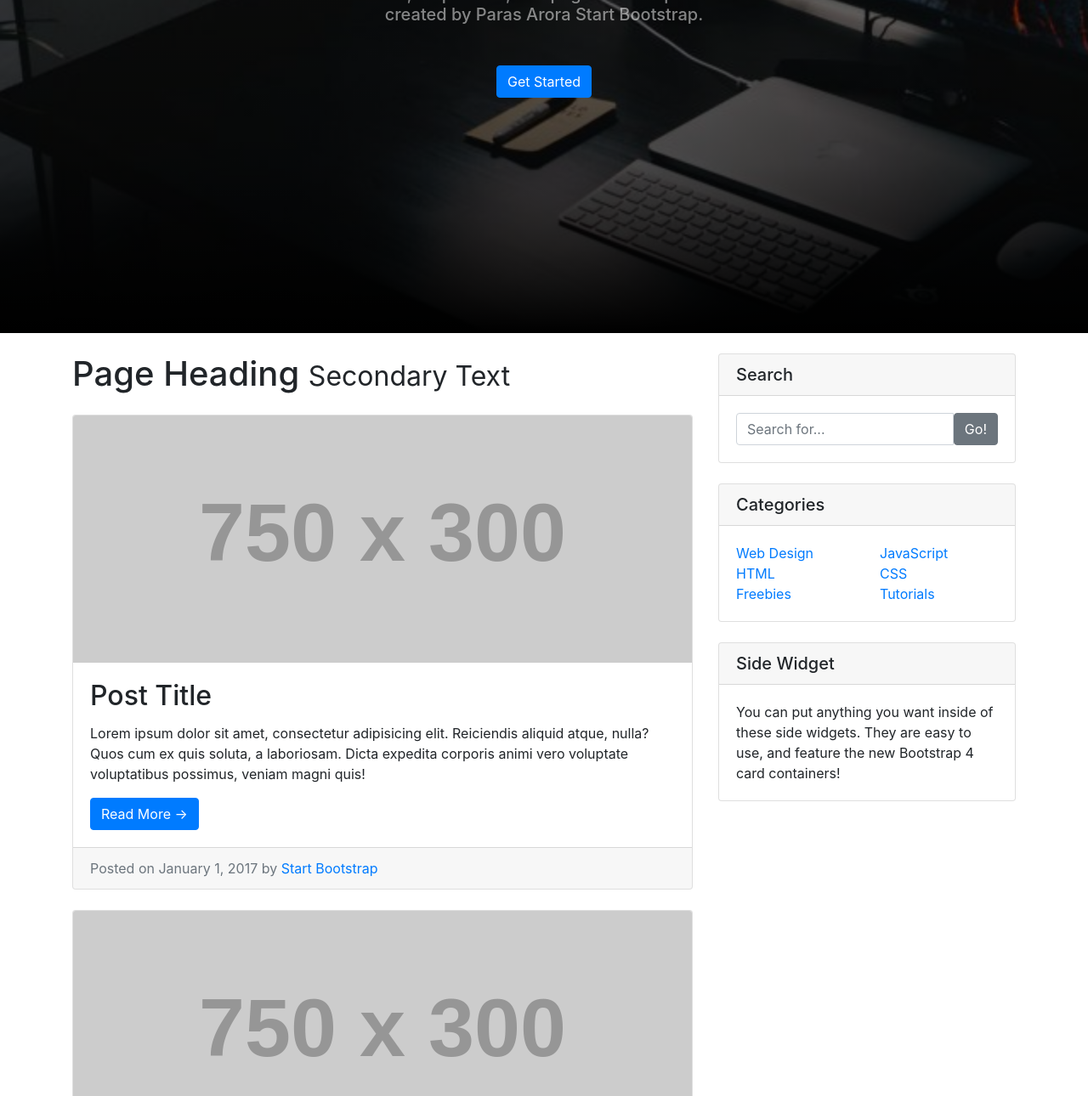
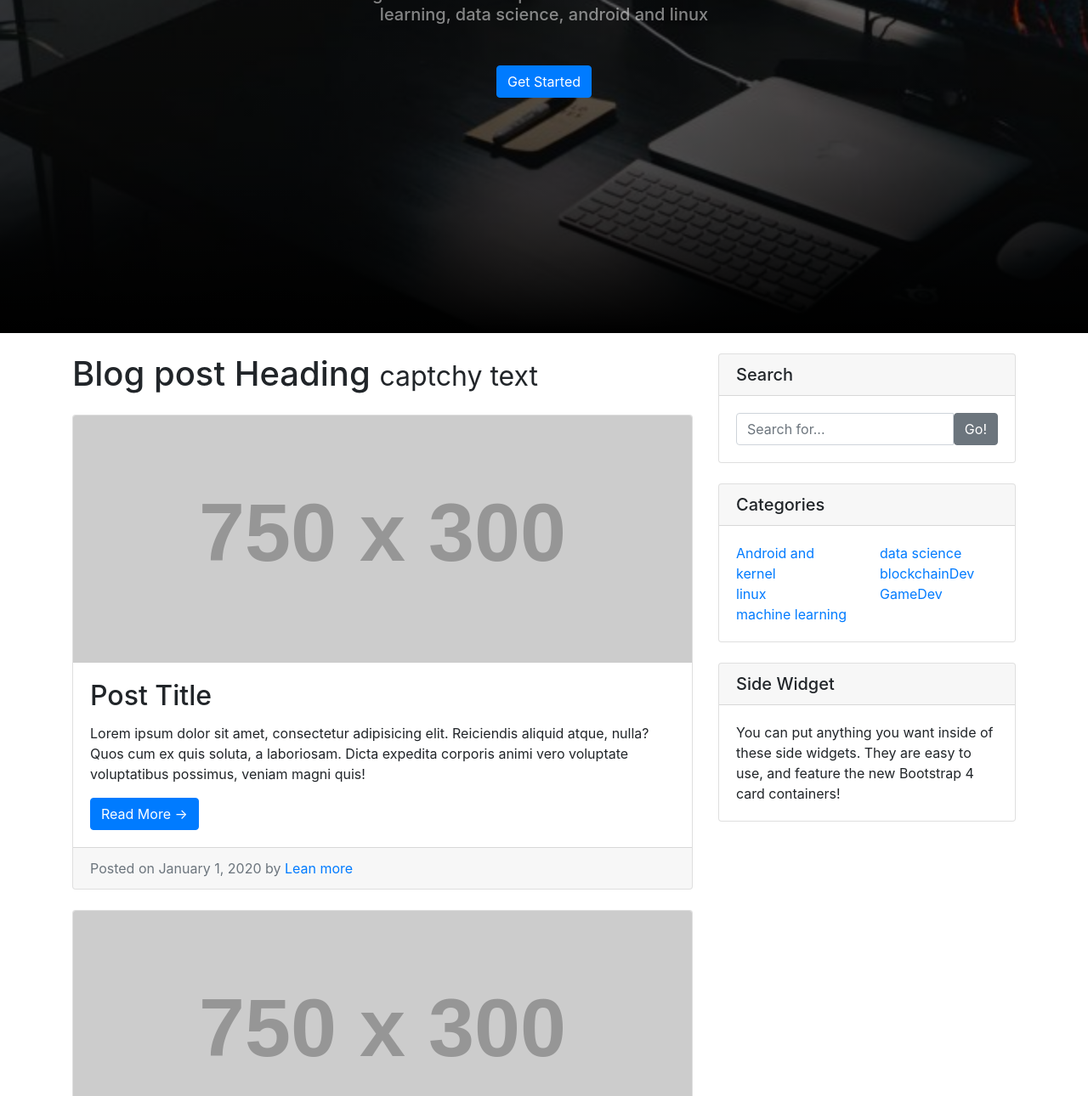
Before and after one commit to Paras-code-007/TrollCoders, a plain HTML site: page techblogpub.html in a window 1280 px wide. Shown: the part 408-1698 px from the top of the page at 85% size. Drawn offline with nearby package versions, Linux system fonts and the light colour scheme; placeholder pictures from the web are drawn by us.

Commit message:
some changes in frontend

```diff
--- a/techblogpub.html
+++ b/techblogpub.html
@@ -35,9 +35,8 @@
     <header class="masthead">
         <div class="container d-flex h-100 align-items-center">
             <div class="mx-auto text-center">
-                <h1 class="mx-auto my-0 text-uppercase">Grayscale</h1>
-                <h2 class="text-white-50 mx-auto mt-2 mb-5">A free, responsive, one page Bootstrap theme created by Paras Arora
-                    Start Bootstrap.</h2>
+                <h1 class="mx-auto my-0 text-uppercase">Technology</h1>
+                <h2 class="text-white-50 mx-auto mt-2 mb-5">Blog for latest developments in feilds of machine learning, data science, android and linux</h2>
                 <a class="btn btn-primary js-scroll-trigger" href="#about">Get Started</a>
             </div>
         </div>
@@ -51,8 +50,8 @@
       <!-- Blog Entries Column -->
       <div class="col-md-8">
 
-        <h1 class="my-4">Page Heading
-          <small>Secondary Text</small>
+        <h1 class="my-4">Blog post Heading
+          <small>captchy text</small>
         </h1>
 
         <!-- Blog Post -->
@@ -64,8 +63,8 @@
             <a href="#" class="btn btn-primary">Read More &rarr;</a>
           </div>
           <div class="card-footer text-muted">
-            Posted on January 1, 2017 by
-            <a href="#">Start Bootstrap</a>
+            Posted on January 1, 2020 by
+            <a href="#">Lean more</a>
           </div>
         </div>
 
@@ -133,26 +132,26 @@
               <div class="col-lg-6">
                 <ul class="list-unstyled mb-0">
                   <li>
-                    <a href="#">Web Design</a>
+                    <a href="#">Android and kernel</a>
                   </li>
                   <li>
-                    <a href="#">HTML</a>
+                    <a href="#">linux</a>
                   </li>
                   <li>
-                    <a href="#">Freebies</a>
+                    <a href="#">machine learning</a>
                   </li>
                 </ul>
               </div>
               <div class="col-lg-6">
                 <ul class="list-unstyled mb-0">
                   <li>
-                    <a href="#">JavaScript</a>
+                    <a href="#">data science</a>
                   </li>
                   <li>
-                    <a href="#">CSS</a>
+                    <a href="#">blockchainDev</a>
                   </li>
                   <li>
-                    <a href="#">Tutorials</a>
+                    <a href="#">GameDev</a>
                   </li>
                 </ul>
               </div>
@@ -179,7 +178,7 @@
   <!-- Footer -->
   <footer class="py-5 bg-dark">
     <div class="container">
-      <p class="m-0 text-center text-white">Copyright &copy; Your Website 2019</p>
+      <p class="m-0 text-center text-white">Copyright &copy;  Website 2020</p>
     </div>
     <!-- /.container -->
   </footer>
```
